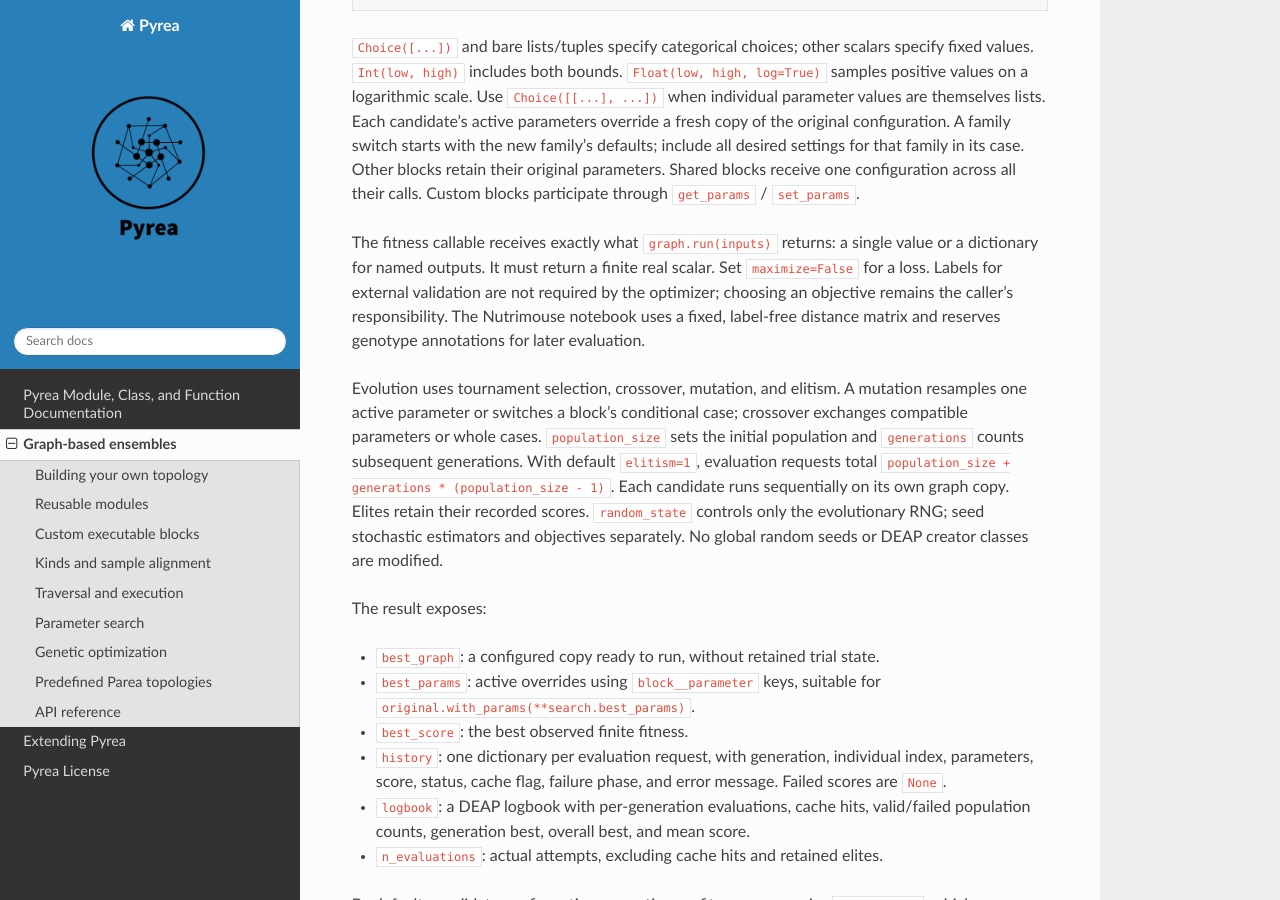
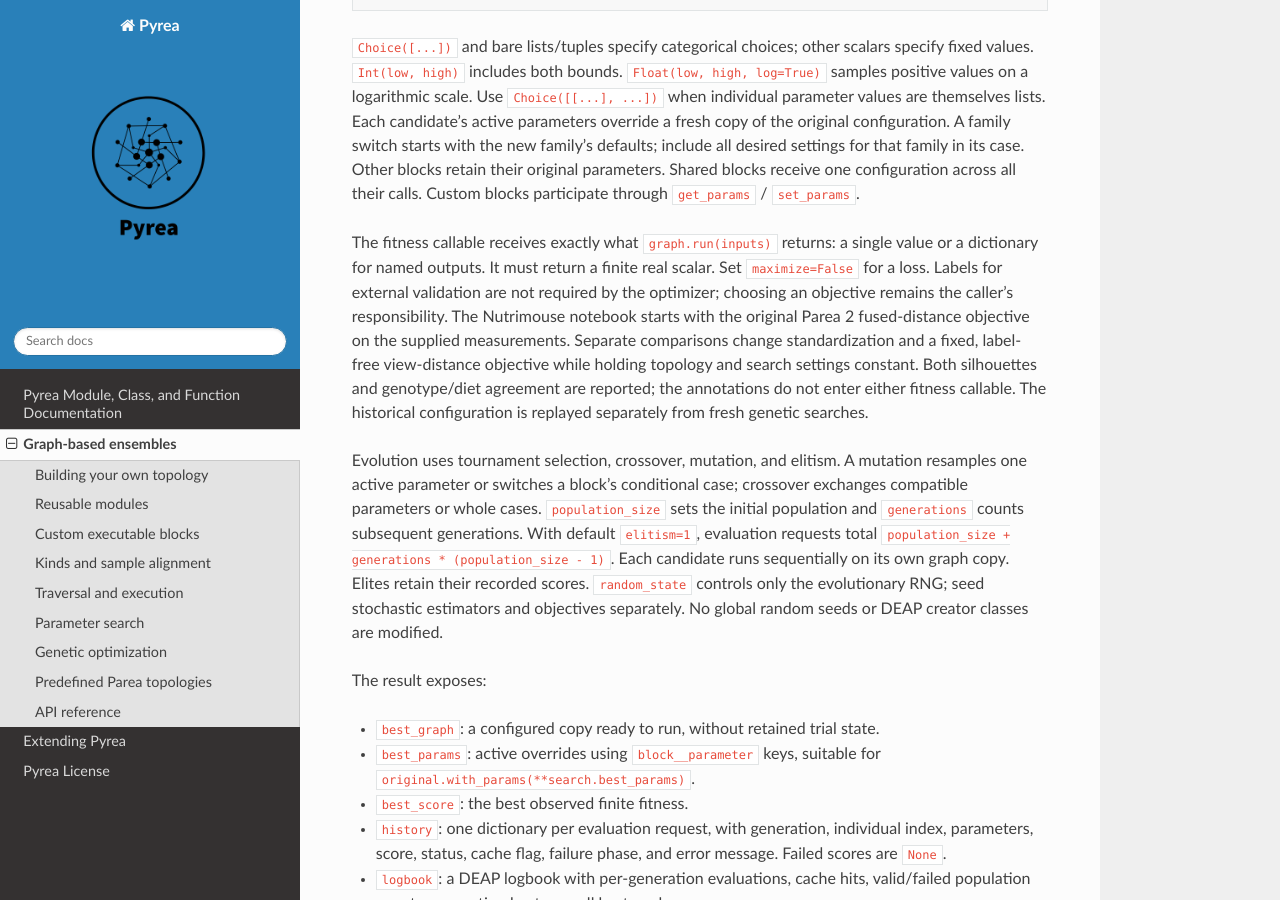
Before and after one commit to mdbloice/Pyrea, a Sphinx documentation site: the page built from docs/source/graphs.rst, in a window 1280 px wide and 900 px high, scrolled down 4938 px. Built offline with Sphinx 7.4.7 and the Read the Docs theme 3.1.0, drawn with Linux system fonts in a browser that asks for light colours.

Commit message:
Restore original Parea 2 baseline in graph tutorial

```diff
--- a/docs/source/graphs.rst
+++ b/docs/source/graphs.rst
@@ -271,8 +271,12 @@ The fitness callable receives exactly what ``graph.run(inputs)`` returns: a
 single value or a dictionary for named outputs. It must return a finite real
 scalar. Set ``maximize=False`` for a loss. Labels for external validation are
 not required by the optimizer; choosing an objective remains the caller's
-responsibility. The Nutrimouse notebook uses a fixed, label-free distance matrix
-and reserves genotype annotations for later evaluation.
+responsibility. The Nutrimouse notebook starts with the original Parea 2
+fused-distance objective on the supplied measurements. Separate comparisons
+change standardization and a fixed, label-free view-distance objective while
+holding topology and search settings constant. Both silhouettes and genotype/diet
+agreement are reported; the annotations do not enter either fitness callable.
+The historical configuration is replayed separately from fresh genetic searches.
 
 Evolution uses tournament selection, crossover, mutation, and elitism. A
 mutation resamples one active parameter or switches a block's conditional case;
```
Also changed, not shown: README.md (+11 -7 lines), 1 other file.
